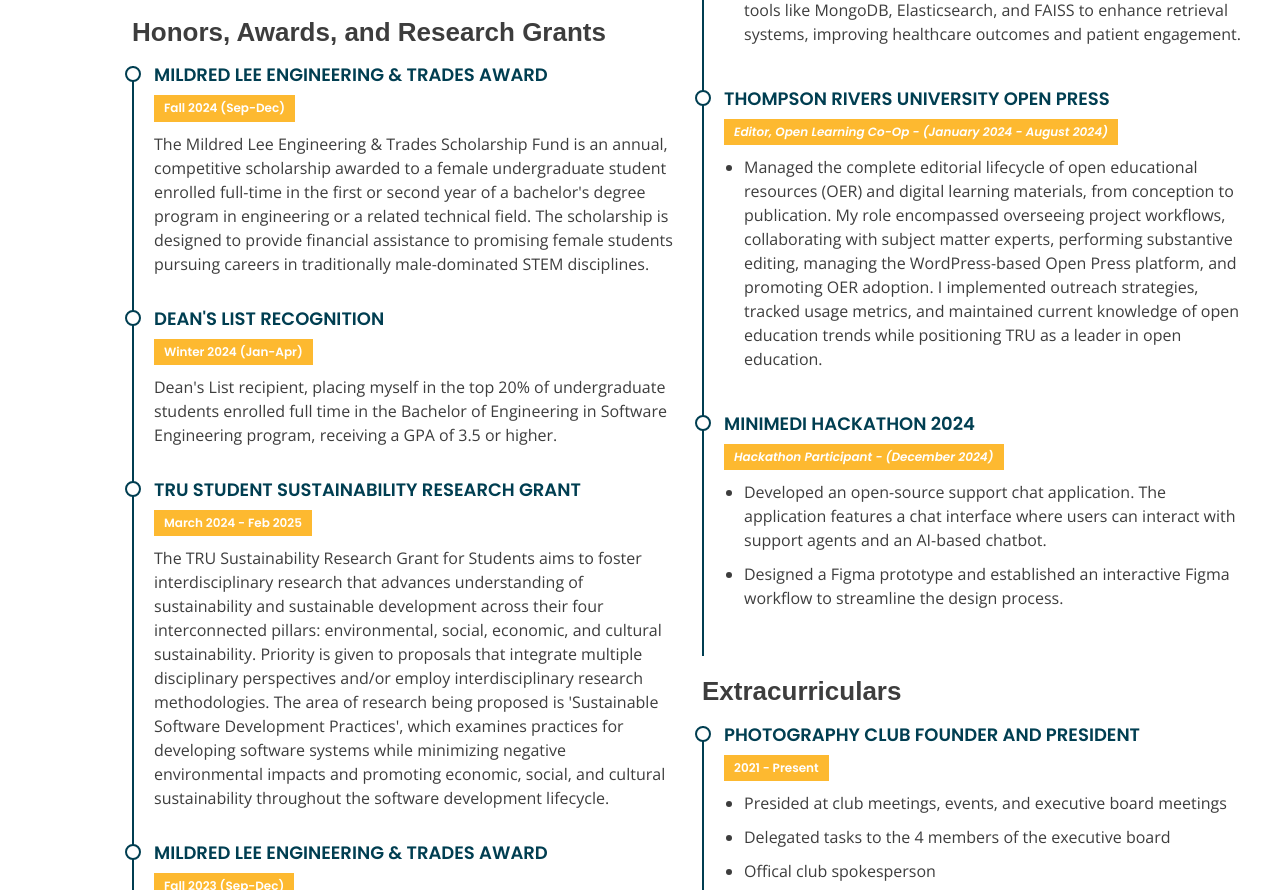
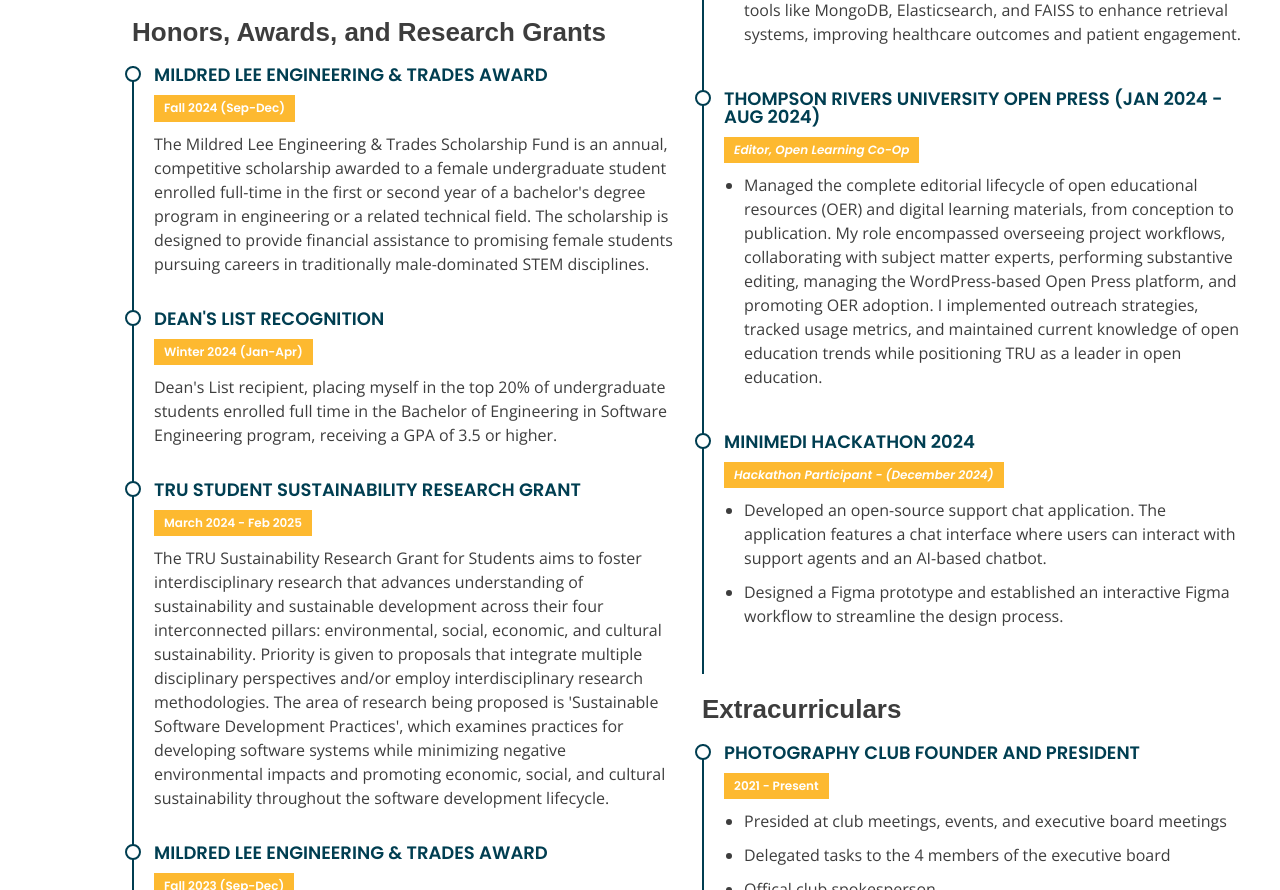
Before and after one commit to kambojananya/ananyakamboj.github.io, a plain HTML site: page index.html in a window 1280 px wide. Shown: the part 2021-2911 px from the top of the page. Drawn offline with nearby package versions, Linux system fonts and the light colour scheme; a web font is replaced by a local one.

Commit message:
Update index.html

```diff
--- a/index.html
+++ b/index.html
@@ -247,8 +247,8 @@
                 </ul>
               </div>
               <div class="resume-item">
-                <h4>Thompson Rivers University Open Press</h4>
-                <h5><em>Editor, Open Learning Co-Op - (January 2024 - August 2024)</em></h5>
+                <h4>Thompson Rivers University Open Press (Jan 2024 - Aug 2024)</h4>
+                <h5><em>Editor, Open Learning Co-Op</em></h5>
                 <ul>
                   <li>Managed the complete editorial lifecycle of open educational resources (OER) and digital learning materials, from conception to publication. My role encompassed overseeing project workflows, collaborating with subject matter experts, performing substantive editing, managing the WordPress-based Open Press platform, and promoting OER adoption. I implemented outreach strategies, tracked usage metrics, and maintained current knowledge of open education trends while positioning TRU as a leader in open education.</li>
                 </ul>
```
